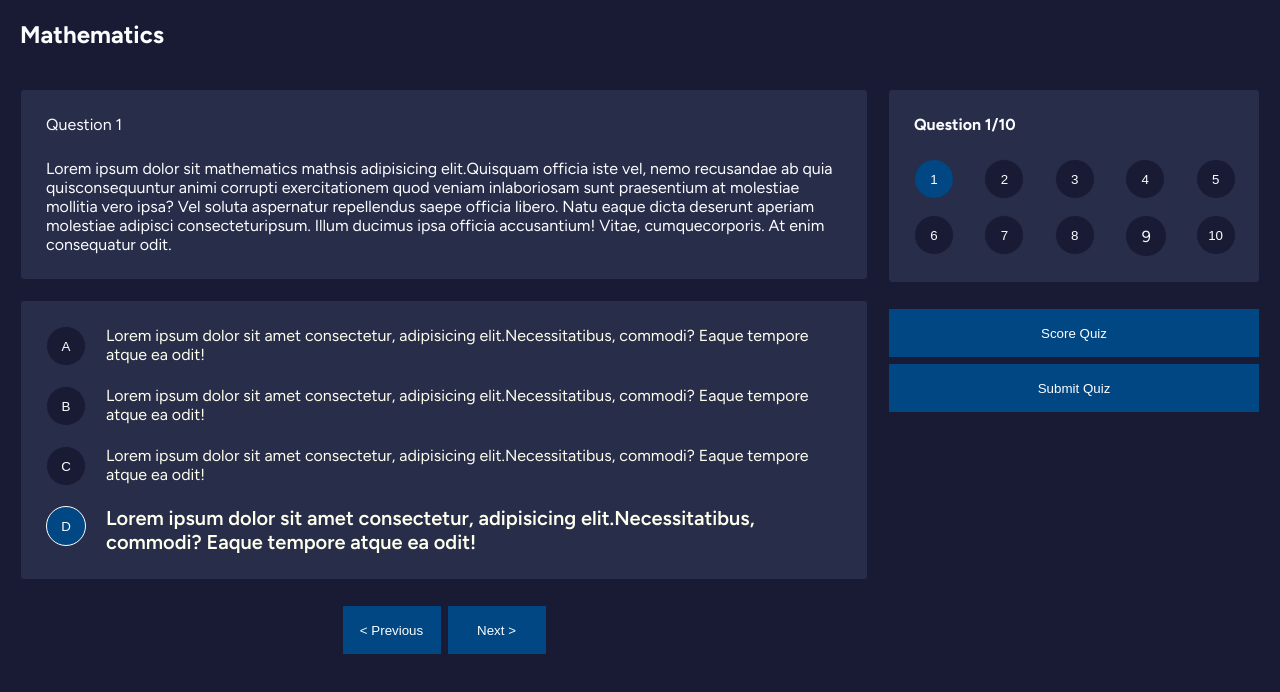
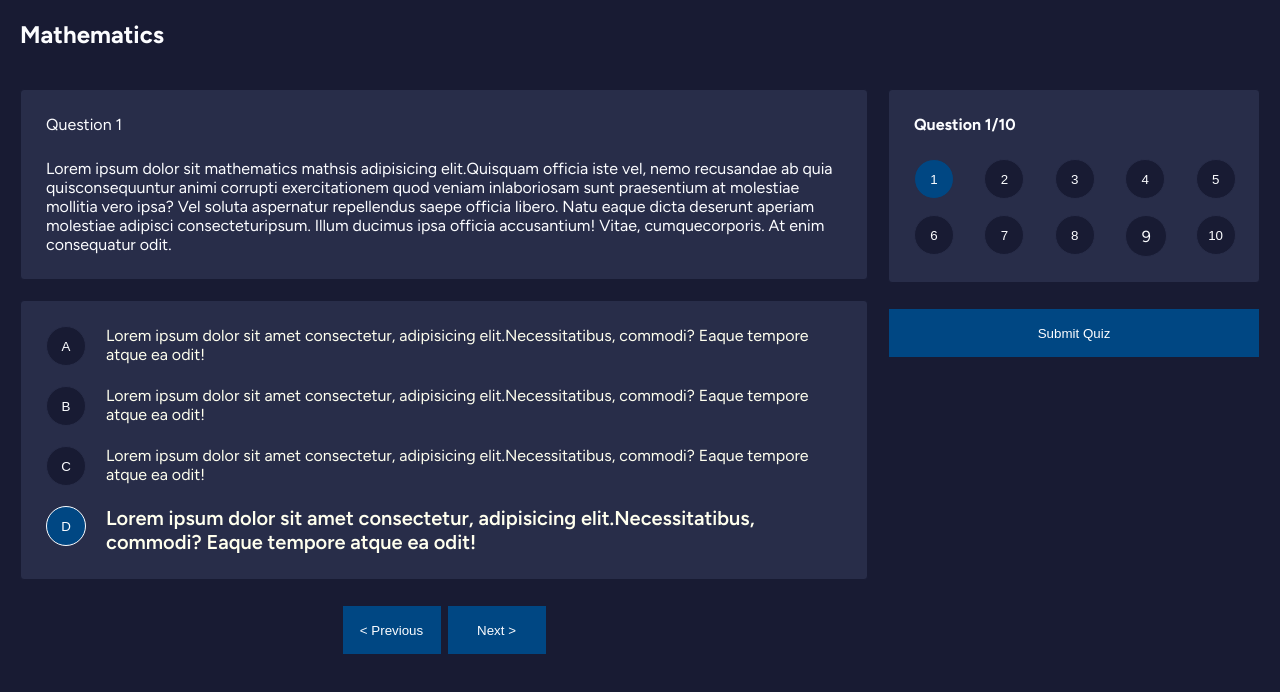
Before and after one commit to Justchidi26/quizApp, a plain HTML site: page index.html in a window 1280 px wide. Drawn offline with Linux system fonts and the light colour scheme.

Commit message:
Removes Score quiz (repitition of submit quiz)

```diff
--- a/index.html
+++ b/index.html
@@ -130,7 +130,6 @@
             </div>
           </div>
           <div class="question-nav-button">
-            <button>Score Quiz</button>
             <button>Submit Quiz</button>
           </div>
         </div>
```
